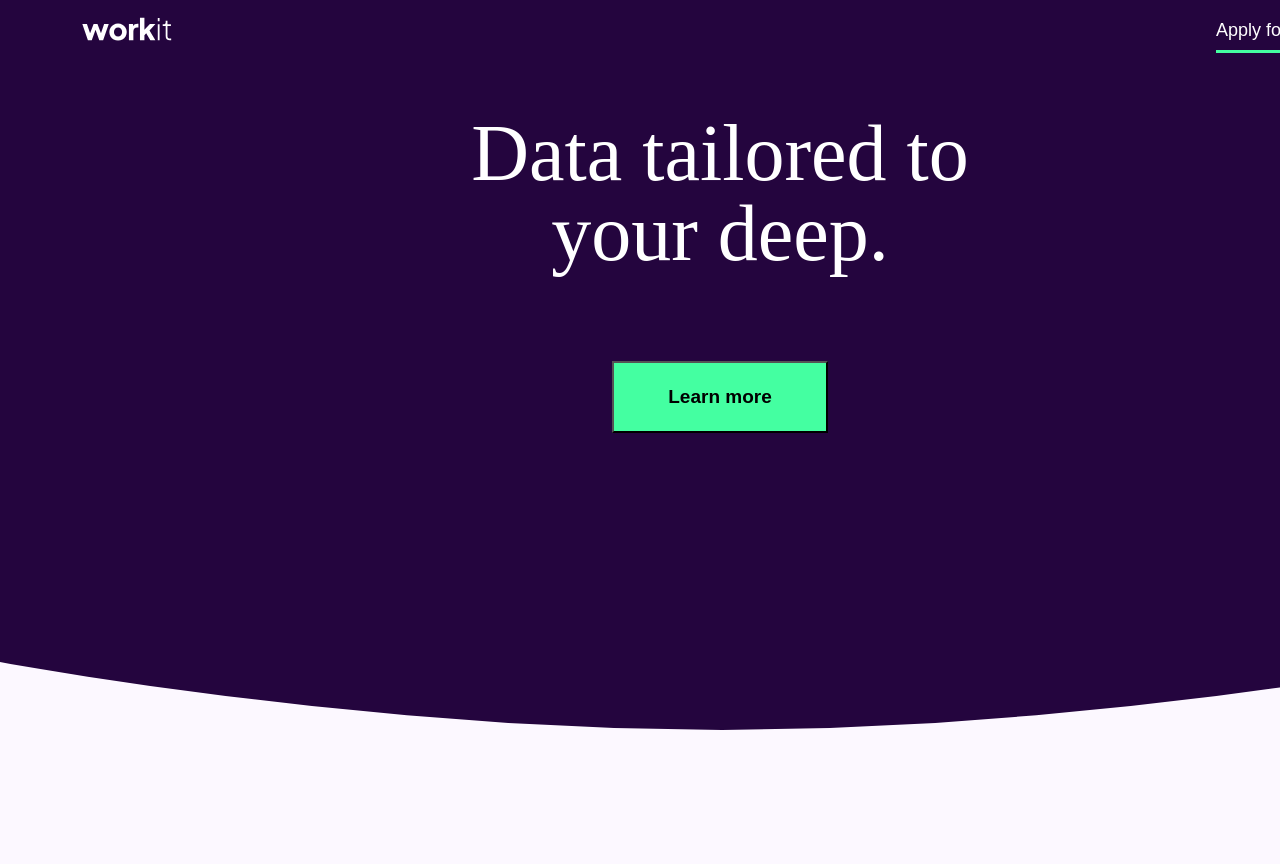
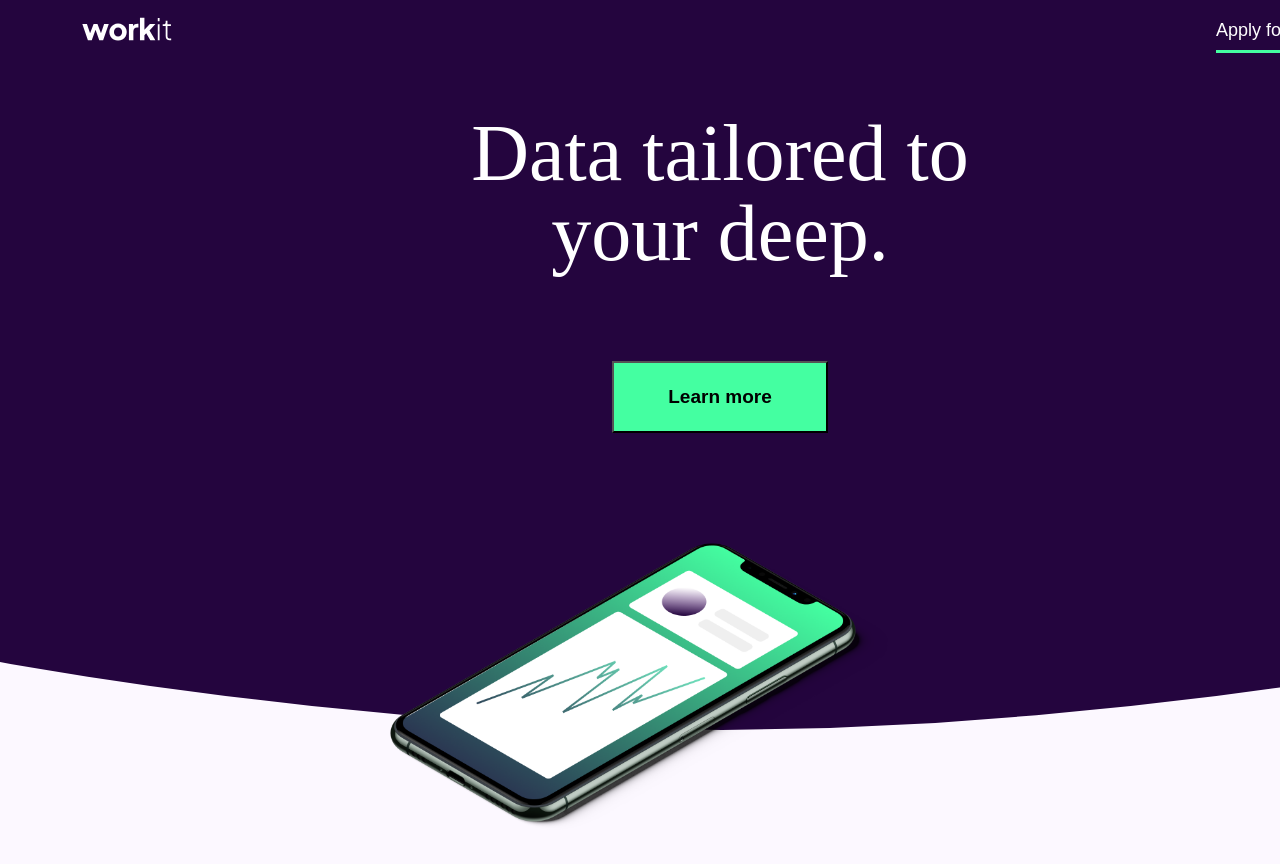
Before and after one commit to PiriyaLapa/workit-landing-page, a React (Create React App) app: page / in a window 1280 px wide. Shown: the top 864 px of the page. Built offline with nearby package versions, Linux system fonts and the light colour scheme.

Commit message:
update and try to deploy

```diff
--- a/src/Components/Header.tsx
+++ b/src/Components/Header.tsx
@@ -2,8 +2,6 @@ import { Component, ReactNode } from "react";
 import styled from "styled-components";
 import { theme } from "../utility";
 import Navbar from "./Navbar";
-// import HeroImgSource from "../assets/moblie.png";
-// import { HeroImg } from "./ImgHero";
 import { PrimaryBtn } from "./ButtonComponents";
 
 const HeaderContainer = styled.div<{
--- a/src/Components/LandingPage.tsx
+++ b/src/Components/LandingPage.tsx
@@ -2,15 +2,15 @@ import { Component, ReactNode } from "react";
 import { ContainerLandingPage } from "../Components/styledComponent";
 import Header from "./Header";
 import MiddleSection from "./MiddleSection";
-// import { HeroImg } from "./ImgHero";
-// import HeroImgSource from "../assets/moblie.png";
+import { HeroImg } from "./ImgHero";
+import HeroImgSource from "../assets/moblie.png";
 
 export default class LandingPage extends Component {
   render(): ReactNode {
     return (
       <ContainerLandingPage>
         <Header />
-        {/* <HeroImg urlImg={HeroImgSource} /> */}
+        <HeroImg urlImg={HeroImgSource} />
         <MiddleSection />
       </ContainerLandingPage>
     );
```
